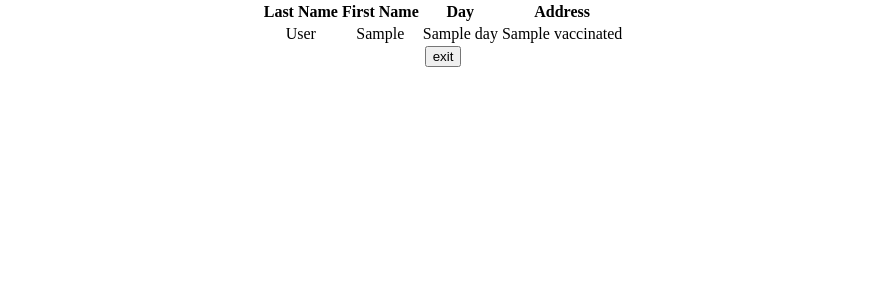
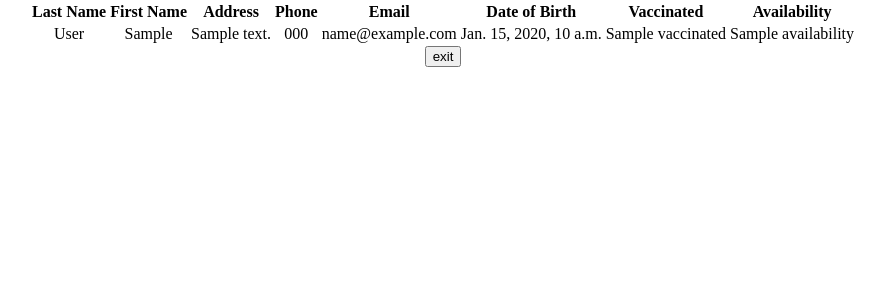
Before and after one commit to justin-curtis-lu/ACC-Scheduler, a Django app: template ACC_scheduler/scheduling_application/templates/scheduling_application/view_volunteers.html in a window 1280 px wide. Shown: the top 300 px of the page, without its empty margins (197-1081 px from the left). Run offline with Django 3.2, Linux system fonts and the light colour scheme; the template is opened without the code that fills it: most values are stand-ins (such as "Sample title", 1, 10 or a date in 2020); data that the repository does not hold is empty.

Commit message:
added more stuff to view pages

```diff
--- a/ACC_scheduler/scheduling_application/templates/scheduling_application/base.html
+++ b/ACC_scheduler/scheduling_application/templates/scheduling_application/base.html
@@ -13,7 +13,7 @@
     <nav class="navbar navbar-expand-lg navbar-light bg-light">
         <a class="navbar-brand" href="#">
             <img src="static/logo.jpg" width="30" height="30" class="d-inline-block align-top" alt="">
-            ACC Senior Services Scheduler
+            Sacramento Senior Safety Collaborative
         </a>
         <button class="navbar-toggler" type="button" data-toggle="collapse" data-target="#navbarNav" aria-controls="navbarNav" aria-expanded="false" aria-label="Toggle navigation">
             <span class="navbar-toggler-icon"></span>
--- a/ACC_scheduler/scheduling_application/templates/scheduling_application/senior_page.html
+++ b/ACC_scheduler/scheduling_application/templates/scheduling_application/senior_page.html
@@ -12,7 +12,11 @@
     <h2>{{senior.first_name}} {{ senior.last_name }}</h2>
     <h3>Age: {{senior.age}}</h3>
     <h3>Address: {{senior.address}}</h3>
+    <h3>Phone: {{senior.phone}}</h3>
+    <h3>Email: {{senior.email}}</h3>
+    <h3>Date of Birth: {{senior.dob}}</h3>
     <h3>Vaccinated: {{senior.vaccinated}}</h3>
+    <h3>Call for Confirmation: {{senior.notify_call}}</h3>
     <form action="" method="POST">
         {% csrf_token %}
         <button type="submit">remove</button>
--- a/ACC_scheduler/scheduling_application/templates/scheduling_application/view_volunteers.html
+++ b/ACC_scheduler/scheduling_application/templates/scheduling_application/view_volunteers.html
@@ -14,15 +14,24 @@
         <tr>
             <th>Last Name</th>
             <th>First Name</th>
-            <th>Day</th>
             <th>Address</th>
+            <th>Phone</th>
+            <th>Email</th>
+            <th>Date of Birth</th>
+            <th>Vaccinated</th>
+            <th>Availability</th>
         </tr>
         {% for item in volunteers %}
         <tr>
              <td>{{ item.last_name }}</td>
              <td>{{ item.first_name }}</td>
-             <td>{{ item.day }}</td>
+             <td>{{ item.address }}</td>
+             <td>{{ item.phone }}</td>
+             <td>{{ item.email }}</td>
+             <td>{{ item.dob }}</td>
              <td>{{ item.vaccinated }}</td>
+             <td>{{ item.availability }}</td>
+
         </tr>
         {% endfor %}
     </table>
```
Also changed, not shown: ACC_scheduler/scheduling_application/templates/scheduling_application/view_seniors.html (+6 -2 lines).
